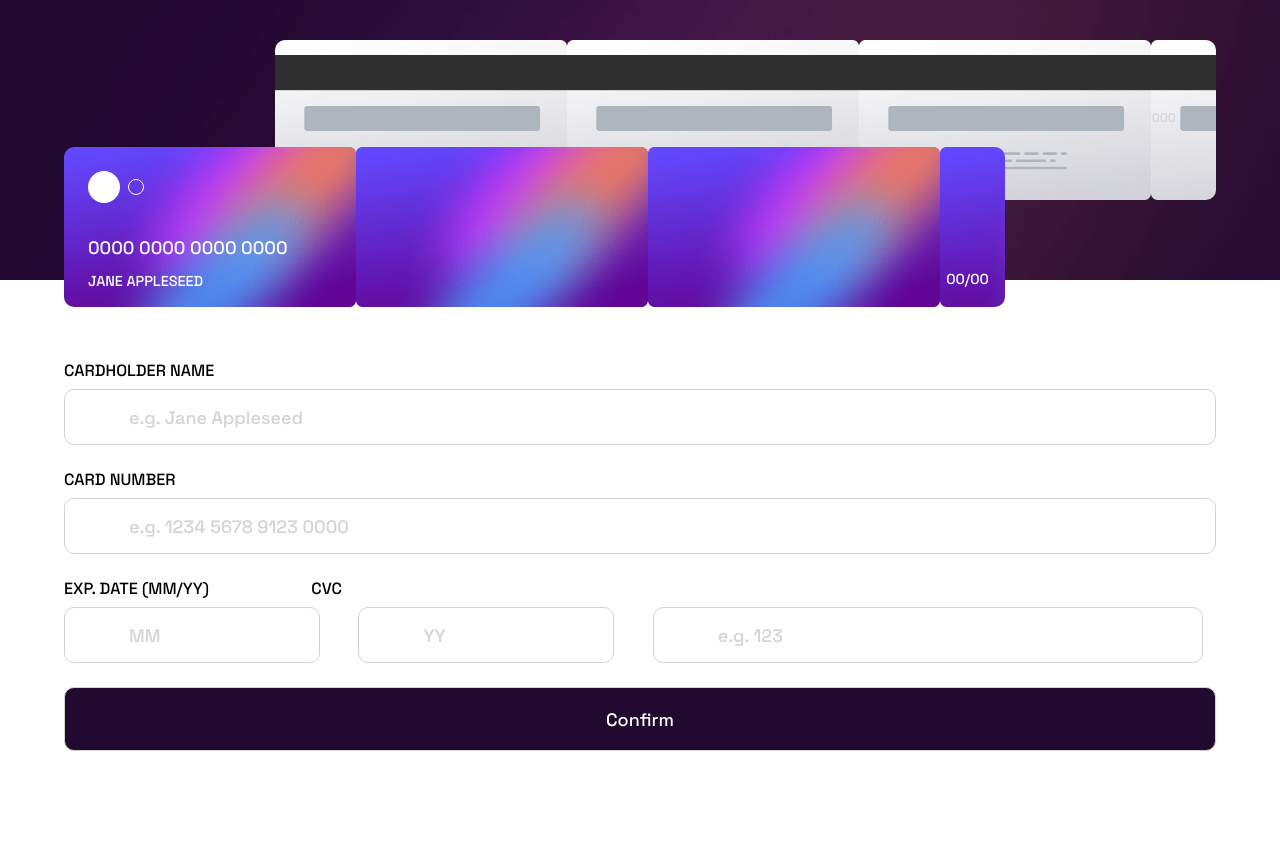
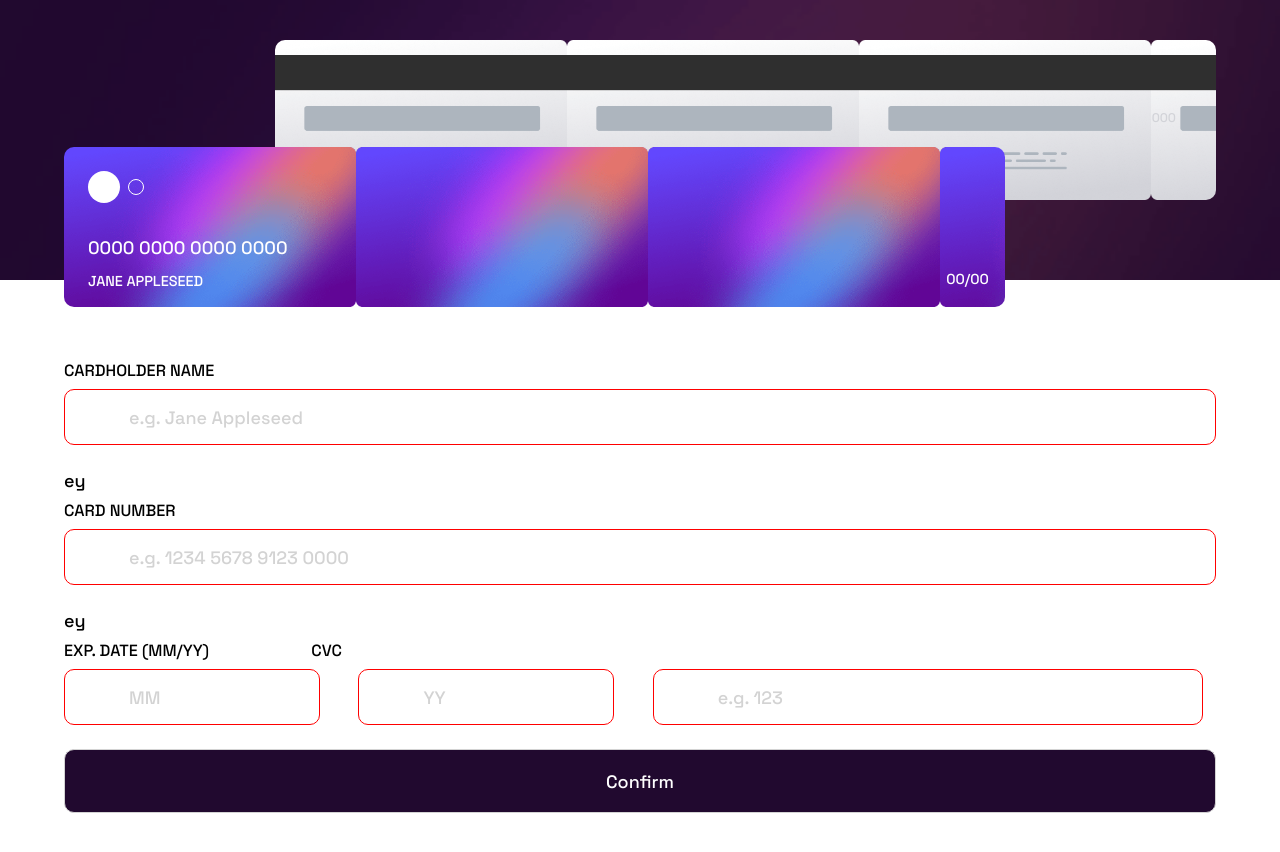
Before and after one commit to TomyAlberdi/Interactive-Card-Details-Form, a plain HTML site: page index.html in a window 1280 px wide. Drawn offline with Linux system fonts and the light colour scheme.

Commit message:
Working on validation styles

```diff
--- a/index.html
+++ b/index.html
@@ -32,18 +32,20 @@
     <section class="form-section">
       <form>
         <label for="name">CARDHOLDER NAME</label>
-        <input type="text" name="name" id="name" placeholder="e.g. Jane Appleseed">
+        <input type="text" name="name" id="name" placeholder="e.g. Jane Appleseed" required>
+        <span>ey</span>
         <label for="number">CARD NUMBER</label>
-        <input type="number" name="number" id="number" placeholder="e.g. 1234 5678 9123 0000" min="1111111111111111" max="9999999999999999">
+        <input type="number" name="number" id="number" placeholder="e.g. 1234 5678 9123 0000" min="1111111111111111" max="9999999999999999" required>
+        <span>ey</span>
         <fieldset>
           <div>
             <label for="date">EXP. DATE (MM/YY)</label>
             <label for="cvc">CVC</label>
           </div>
           <div>
-            <input type="number" name="date" id="month" placeholder="MM" min="1" max="12">
-            <input type="number" name="date" id="year" placeholder="YY" min="01" max="99">
-            <input type="number" name="cvc" id="cvc" placeholder="e.g. 123" min="111" max="999">
+            <input type="number" name="date" id="month" placeholder="MM" min="1" max="12" required>
+            <input type="number" name="date" id="year" placeholder="YY" min="01" max="99" required>
+            <input type="number" name="cvc" id="cvc" placeholder="e.g. 123" min="111" max="999" required>
           </div>
         </fieldset>
         <input type="submit" value="Confirm" id="submit">
--- a/index.js
+++ b/index.js
@@ -39,7 +39,9 @@ let completed = () => {
 }
 
 let renderContinue = () => {
+
     contDiv.style.display = "none"
     form.reset()
     form.style.display = "flex"
+
 }
--- a/main.scss
+++ b/main.scss
@@ -106,6 +106,12 @@
                             height: 8vh;
                             cursor: pointer;
                         }
+                        &:focus {
+                            border: 1px solid linear-gradient(hsl(249, 99%, 64%) to hsl(278, 94%, 30%));
+                        }
+                        &:invalid {
+                            border: 1px solid red;
+                        }
                     }
                     label {
                         font-size: 0.9rem;
```
Also changed, not shown: main.css, 1 other file.
